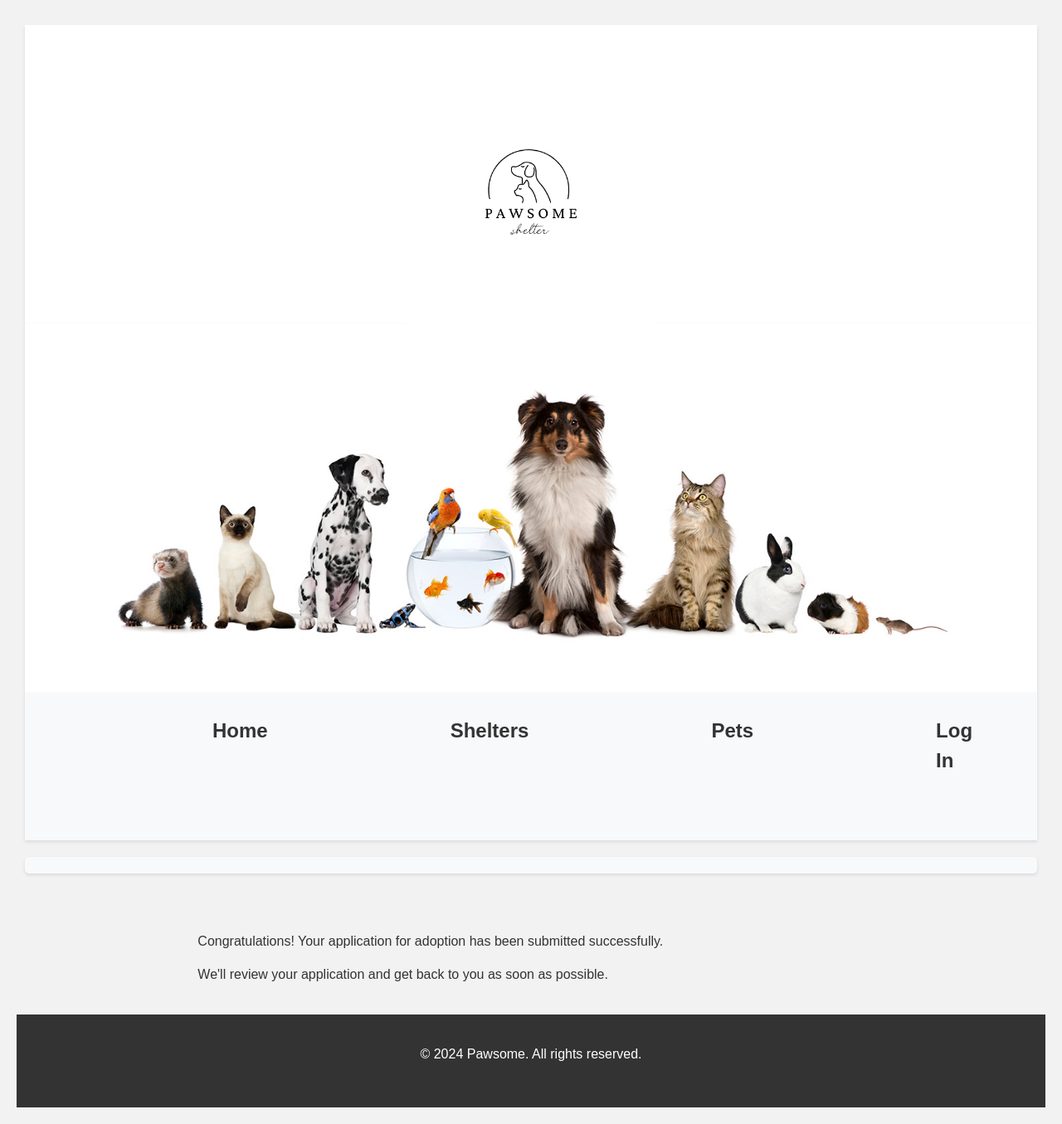
After one commit to Final-Project-Group2/Pawsome, a Django app: template animal_shelter_project/templates/adoption_success.html in a window 1280 px wide; the page is wider, and only the part inside the window is pictured. The commit adds this page. Shown: that part at 83% size. Run offline with Django 5.2, Linux system fonts and the light colour scheme; the template is opened without the code that fills it, so the values that code supplies are empty; some libraries are stand-ins or nearby versions.

Commit message:
Resolving error of adoption application

```diff
--- /dev/null
+++ b/animal_shelter_project/templates/adoption_success.html
@@ -0,0 +1,9 @@
+{% extends "base.html" %}
+{% load static %}
+
+{% block content %}
+<p>Congratulations! Your application for adoption has been submitted successfully.</p>
+<p>We'll review your application and get back to you as soon as possible.</p>
+
+
+{% endblock %}
--- a/animal_shelter_project/templates/pet_detail.html
+++ b/animal_shelter_project/templates/pet_detail.html
@@ -13,7 +13,7 @@
 <div class="container pet-detail">
     <div class="row">
         <div class="col-md-6">
-                <img src="{{ pet_photo_path }}" alt="{{ pet.name }} picture" >
+            <img src="{{ pet_photo_path }}" alt="{{ pet.name }} picture">
 
         </div>
         <div class="col-md-6">
@@ -34,7 +34,7 @@
 
             <a href='' class="btn btn-primary">Edit Pet Profile</a>
             {% else %}
-                <a href={% url 'animal_shelter_app:adoption_form' %} class="btn btn-primary">Adopt {{ pet.name }}</a>
+            <a href="{% url 'animal_shelter_app:adoption_form' pet.id %}" class="btn btn-primary">Adopt pet</a>
             {% endif %}
             {% else %}
             <h2><strong>Login to Adopt {{ pet.name }}</strong>
--- a/animal_shelter_project/user_managment_app/views.py
+++ b/animal_shelter_project/user_managment_app/views.py
@@ -128,6 +128,7 @@ class EditCustomUserProfileView(View):
 class EditShelterProfileView(View):
     template_name = 'edit_shelter_profile.html'
     success_url = reverse_lazy("shelter_profile")
+
     def get(self, request):
         user = request.user
         form = ShelterChangeForm(instance=user)
```
Lines whose indentation alone changed are shown as unchanged.
